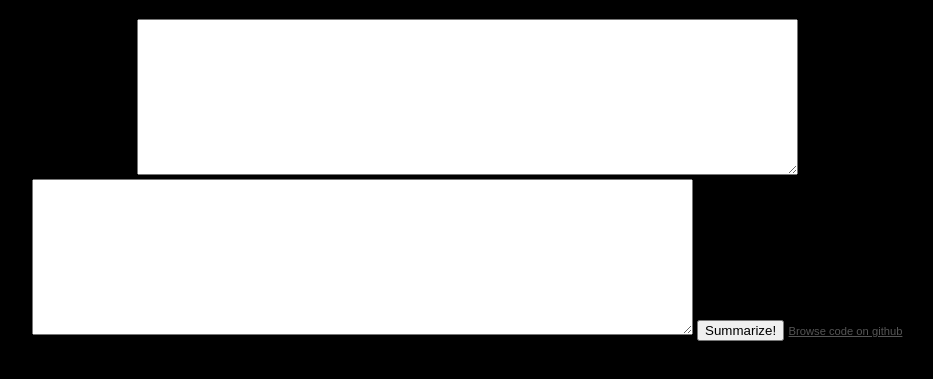
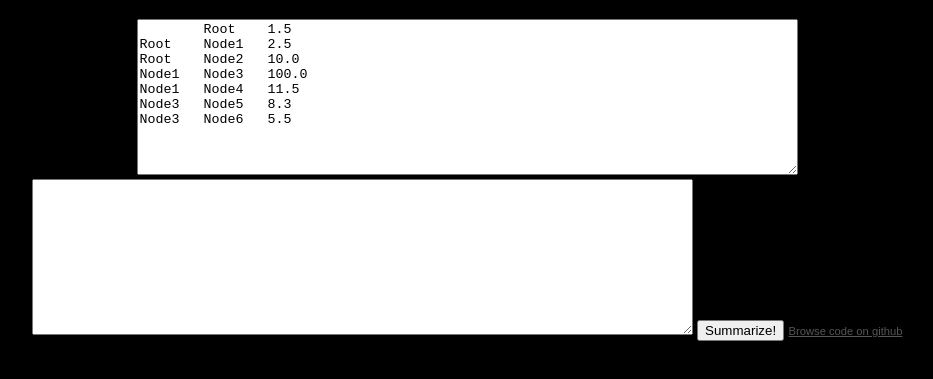
Before and after one commit to tangstad/NodeSummarizer, a plain HTML site: page index.html in a window 1280 px wide. Shown: the part 61-440 px from the top of the page, without its empty margins (173-1106 px from the left). Drawn offline with Linux system fonts and the light colour scheme.

Commit message:
Added some example data.

```diff
--- a/index.html
+++ b/index.html
@@ -17,7 +17,14 @@
   </head>
   <body>
 		<h1>Summarize data</h1>
-		<textarea id="source" rows="10" cols="80"></textarea>
+		<textarea id="source" rows="10" cols="80">	Root	1.5
+Root	Node1	2.5
+Root	Node2	10.0
+Node1	Node3	100.0
+Node1	Node4	11.5
+Node3	Node5	8.3
+Node3	Node6	5.5
+</textarea>
 		<textarea id="target" rows="10" cols="80"></textarea>
 		<button type="button" onClick="summarize()">Summarize!</button>
     <a id="hublink" href="https://github.com/tangstad/NodeSummarizer">Browse code on github</a>
```
